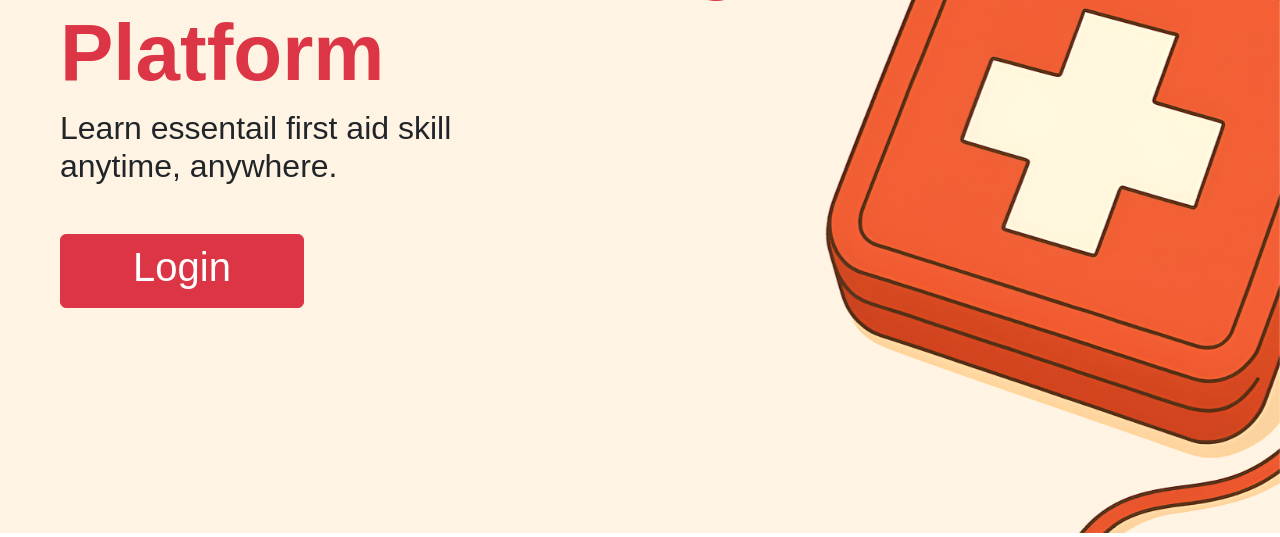
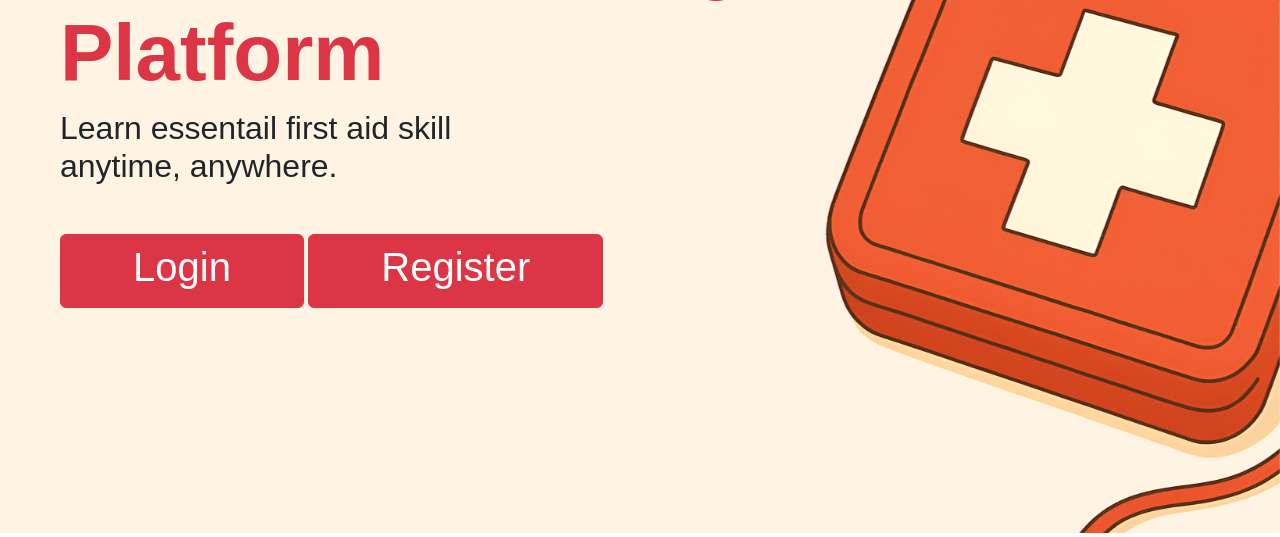
Before and after one commit to jayan110105/FirstAidMain, a Django app: page / in a window 1280 px wide. Shown: the part 267-804 px from the top of the page. Run offline with Django 5.2, Linux system fonts and the light colour scheme.

Commit message:
fixed routing and added register button on home

```diff
--- a/training/templates/home.html
+++ b/training/templates/home.html
@@ -52,22 +52,22 @@
         <h2 class="mb-5">Learn essentail first aid skill </br> anytime, anywhere.</h2>
 
         {% if user.is_authenticated %}
-            <p class="fs-5 mb-4">Welcome, {{ user.username }}!</p>
-            <div class="d-flex justify-content-center gap-3 flex-wrap">
-                <a href="{% url 'logout' %}" class="btn btn-outline-danger px-4 py-2 fw-bold">
-                    <i class="fas fa-sign-out-alt me-2"></i> Logout
-                </a>
-            </div>
+    <script>
+        // Redirect authenticated users to the modules page
+        window.location.href = "{% url 'modules' %}";
+    </script>
 {% else %}
     <div class="gap-3 flex-wrap mt-4">
         <a href="{% url 'login' %}" class="btn btn-danger px-4 py-2 fw-bold">
             <h1 class="mx-5">Login</h1>
         </a>
-                <!-- <a href="{% url 'register' %}" class="btn btn-danger px-4 py-2 fw-bold">
-                    <i class="fas fa-user-plus me-2"></i> Register
-                </a> -->
+         <a href="{% url 'register' %}" class="btn btn-danger px-4 py-2 fw-bold">
+            <h1 class="mx-5">Register</h1>
+        </a>
     </div>
 {% endif %}
+
+
     </div>
 </body>
 </html>
```
Also changed, not shown: db.sqlite3, 1 other file. Lines whose indentation alone changed are shown as unchanged.
